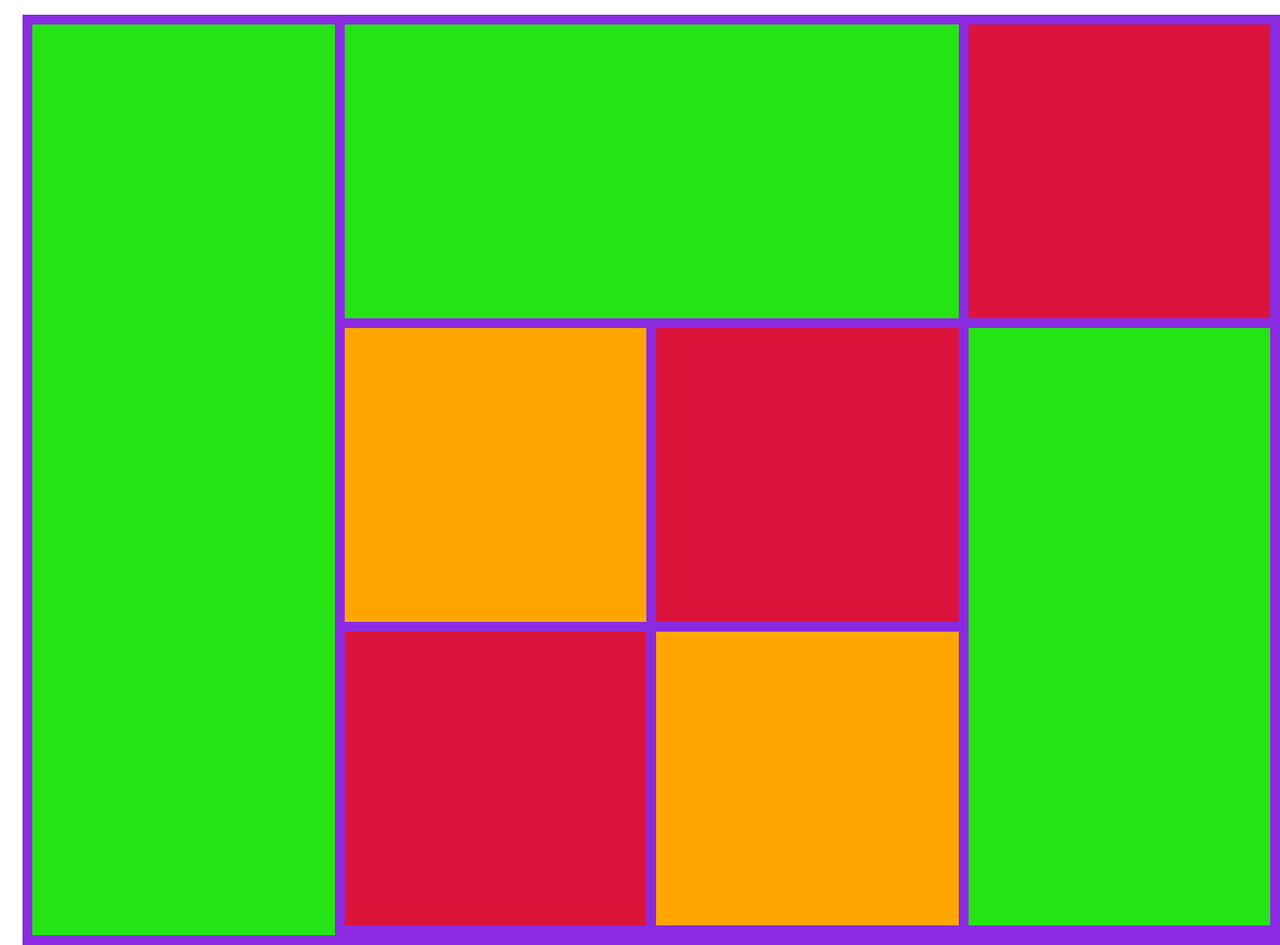
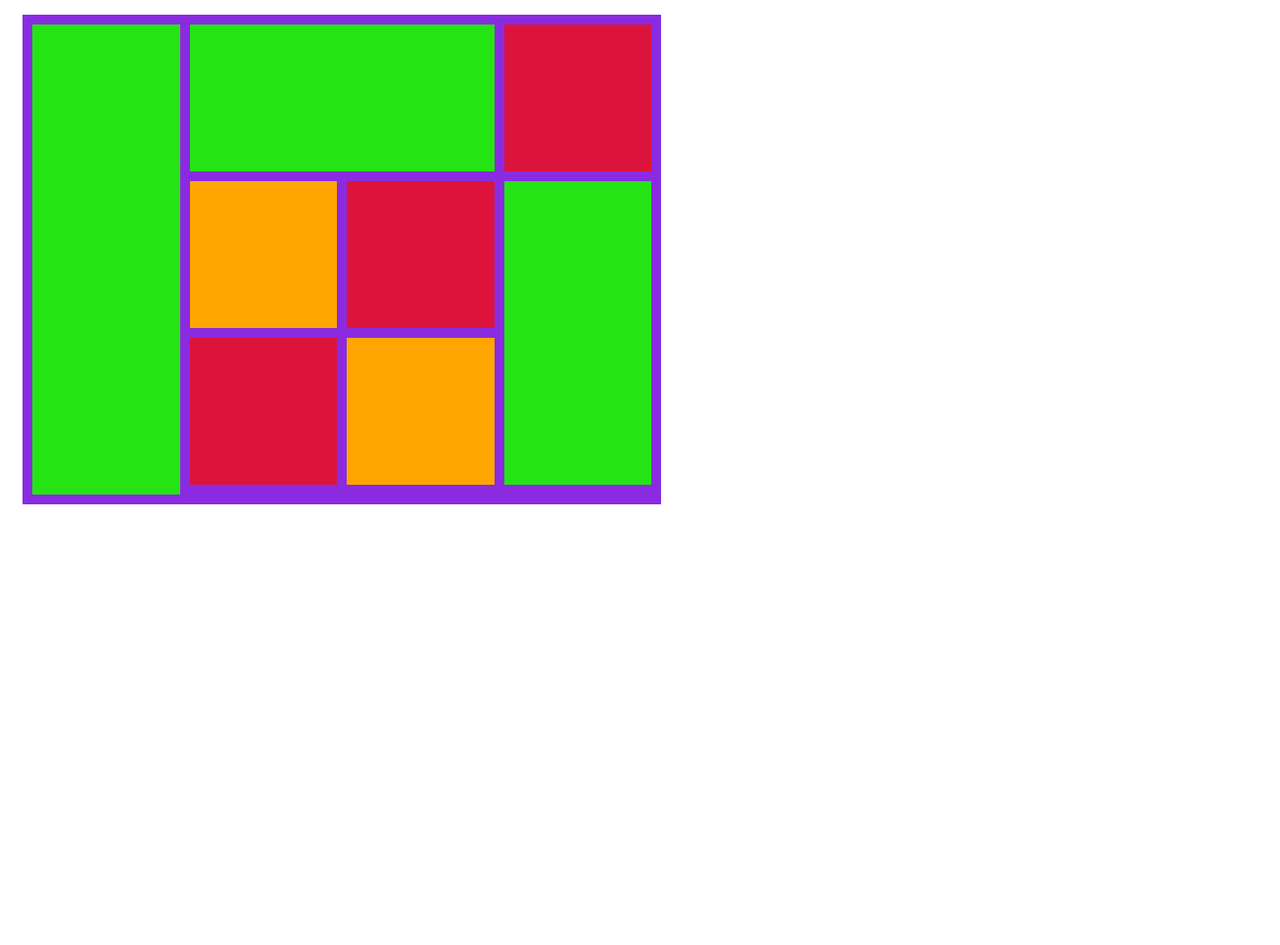
Before and after one commit to Yogeswari-E/GRID, a plain HTML site: page index.html in a window 1280 px wide. Shown: the whole page at 98% size, 1307 px wide, since content can reach past the window. After the commit the page ends 800 px from the top, so only its background shows below. Drawn offline with Linux system fonts and the light colour scheme.

Commit message:
Update styles.css

```diff
--- a/styles.css
+++ b/styles.css
@@ -1,9 +1,9 @@
 .container{
-    width: 100%;
+    width: 50%;
     display:grid;
     background-color: blueviolet;
     grid-template-columns: 1fr 1fr 1fr 1fr;
-    grid-template-rows: 300px 300px 300px;
+    grid-template-rows: 150px 150px 150px;
     gap: 10px;
     padding: 10px;
     margin:15px;
```
